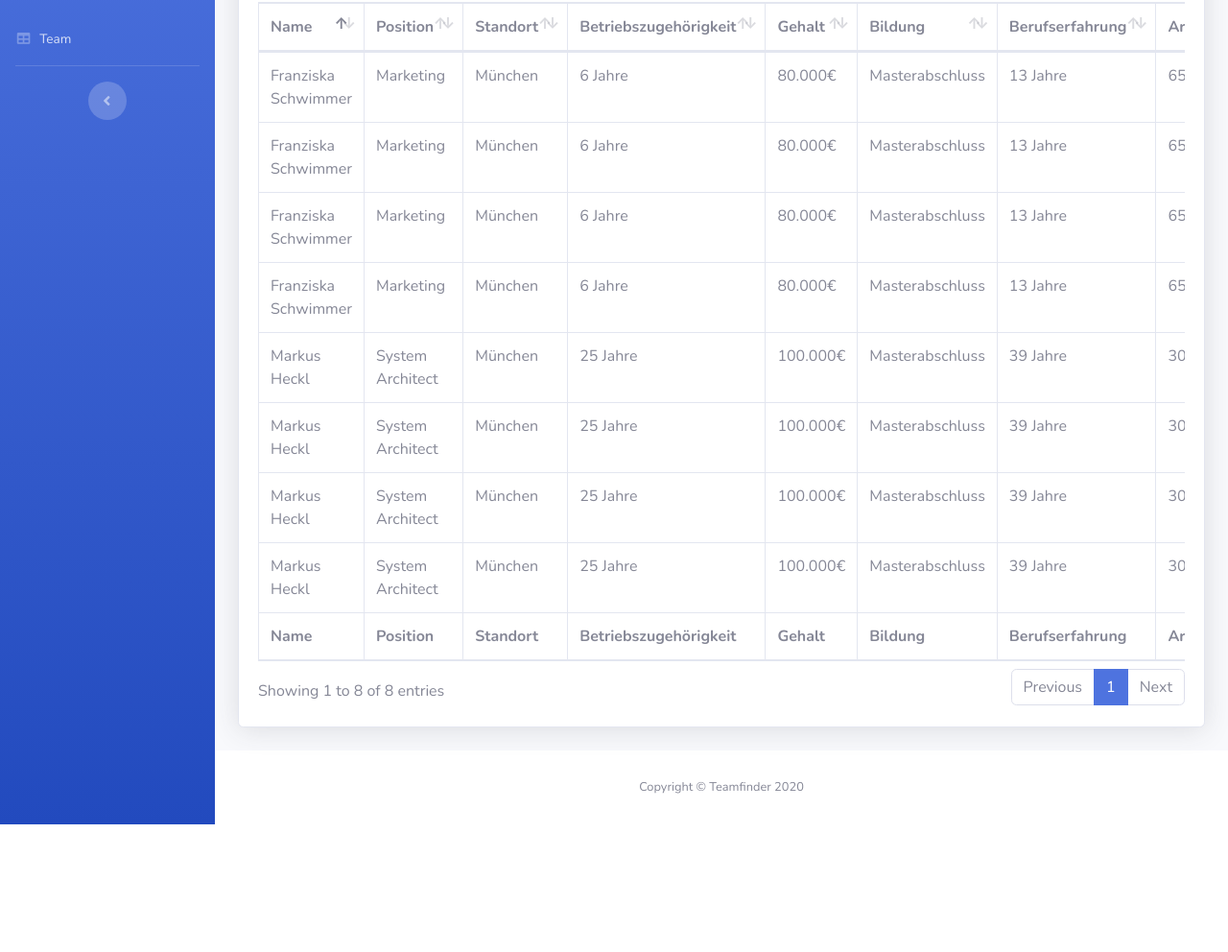
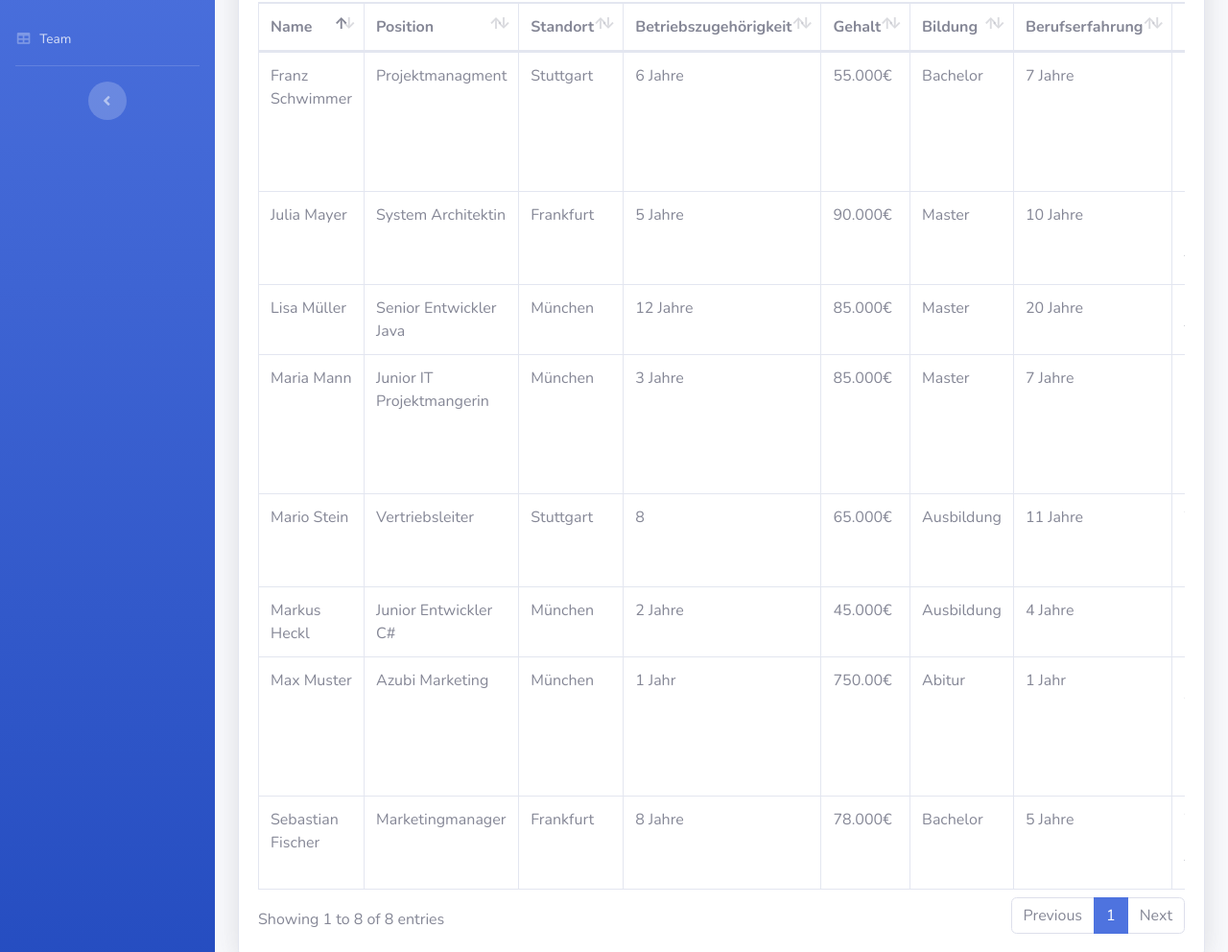
Before and after one commit to pascwin/teamfinder, a website with bundled scripts: page tables.html in a window 1280 px wide. Shown: the part 300-1292 px from the top of the page at 96% size. Before the commit the page ends 1159 px from the top, so only its background shows below. Built offline with nearby package versions, Linux system fonts and the light colour scheme.

Commit message:
TeamTeam

```diff
--- a/tables.html
+++ b/tables.html
@@ -329,101 +329,98 @@
                                             <th>Gehalt</th>
                                             <th>Bildung</th>
                                             <th>Berufserfahrung</th>
+                                            <th>Berufserfahrung</th>
                                             <th>Arbeitsauslastung</th>
                                         </tr>
                                     </thead>
-                                    <tfoot>
-                                        <tr>
-                                            <th>Name</th>
-                                            <th>Position</th>
-                                            <th>Standort</th>
-                                            <th>Betriebszugehörigkeit</th>
-                                            <th>Gehalt</th>
-                                            <th>Bildung</th>
-                                            <th>Berufserfahrung</th>
-                                            <th>Arbeitsauslastung</th>
-                                        </tr>
-                                    </tfoot>
                                     <tbody>
                                         <tr>
-                                            <td>Markus Heckl</td>
-                                            <td>System Architect</td>
+                                            <td>Max Muster</td>
+                                            <td>Azubi Marketing</td>
                                             <td>München</td>
-                                            <td>25 Jahre</td>
-                                            <td>100.000€</td>
-                                            <td>Masterabschluss</td>
-                                            <td>39 Jahre</td>
-                                            <td>30%</td>
+                                            <td>1 Jahr</td>
+                                            <td>750.00€</td>
+                                            <td>Abitur</td>
+                                            <td>1 Jahr</td>
+                                            <td>Unterstützung Verkauf / Konzeption, Strategie, Kreativität</td>
+                                            <td>75%</td>
                                         </tr>
                                         <tr>
-                                            <td>Franziska Schwimmer</td>
-                                            <td>Marketing</td>
+                                            <td>Julia Mayer</td>
+                                            <td>System Architektin</td>
+                                            <td>Frankfurt</td>
+                                            <td>5 Jahre</td>
+                                            <td>90.000€</td>
+                                            <td>Master</td>
+                                            <td>10 Jahre</td>
+                                            <td>Entwurf Software, Projektleitung, Teambuilding</td>
+                                            <td>100%</td>
+                                        </tr>
+                                        <tr>
+                                            <td>Lisa Müller</td>
+                                            <td>Senior Entwickler Java</td>
                                             <td>München</td>
+                                            <td>12 Jahre</td>
+                                            <td>85.000€</td>
+                                            <td>Master</td>
+                                            <td>20 Jahre</td>
+                                            <td>Programmierung, Teamleitung</td>
+                                            <td>90%</td>
+                                        </tr>
+                                        <tr>
+                                            <td>Franz Schwimmer</td>
+                                            <td>Projektmanagment</td>
+                                            <td>Stuttgart</td>
                                             <td>6 Jahre</td>
-                                            <td>80.000€</td>
-                                            <td>Masterabschluss</td>
-                                            <td>13 Jahre</td>
-                                            <td>65%</td>
+                                            <td>55.000€</td>
+                                            <td>Bachelor</td>
+                                            <td>7 Jahre</td>
+                                            <td>Projektleitung, Budgetverwaltung, Systemeinführung, Scrum, Konzeption, Beratung</td>
+                                            <td>90%</td>
                                         </tr>
                                         <tr>
                                             <td>Markus Heckl</td>
-                                            <td>System Architect</td>
+                                            <td>Junior Entwickler C#</td>
                                             <td>München</td>
-                                            <td>25 Jahre</td>
-                                            <td>100.000€</td>
-                                            <td>Masterabschluss</td>
-                                            <td>39 Jahre</td>
-                                            <td>30%</td>
+                                            <td>2 Jahre</td>
+                                            <td>45.000€</td>
+                                            <td>Ausbildung</td>
+                                            <td>4 Jahre</td>
+                                            <td>Programmierung</td>
+                                            <td>95%</td>
                                         </tr>
                                         <tr>
-                                            <td>Franziska Schwimmer</td>
-                                            <td>Marketing</td>
-                                            <td>München</td>
-                                            <td>6 Jahre</td>
-                                            <td>80.000€</td>
-                                            <td>Masterabschluss</td>
-                                            <td>13 Jahre</td>
-                                            <td>65%</td>
+                                            <td>Sebastian Fischer</td>
+                                            <td>Marketingmanager</td>
+                                            <td>Frankfurt</td>
+                                            <td>8 Jahre</td>
+                                            <td>78.000€</td>
+                                            <td>Bachelor</td>
+                                            <td>5 Jahre</td>
+                                            <td>Verkauf, Strategie, Präsentation, Teamleitung</td>
+                                            <td>110%</td>
                                         </tr>
                                         <tr>
-                                            <td>Markus Heckl</td>
-                                            <td>System Architect</td>
-                                            <td>München</td>
-                                            <td>25 Jahre</td>
-                                            <td>100.000€</td>
-                                            <td>Masterabschluss</td>
-                                            <td>39 Jahre</td>
-                                            <td>30%</td>
+                                            <td>Mario Stein</td>
+                                            <td>Vertriebsleiter</td>
+                                            <td>Stuttgart</td>
+                                            <td>8</td>
+                                            <td>65.000€</td>
+                                            <td>Ausbildung</td>
+                                            <td>11 Jahre</td>
+                                            <td>Verkauf, Kundenakquise, Kundenpflege</td>
+                                            <td>60%</td>
                                         </tr>
                                         <tr>
-                                            <td>Franziska Schwimmer</td>
-                                            <td>Marketing</td>
+                                            <td>Maria Mann</td>
+                                            <td>Junior IT Projektmangerin</td>
                                             <td>München</td>
-                                            <td>6 Jahre</td>
-                                            <td>80.000€</td>
-                                            <td>Masterabschluss</td>
-                                            <td>13 Jahre</td>
-                                            <td>65%</td>
-                                        </tr>
-                                        <tr>
-                                            <td>Markus Heckl</td>
-                                            <td>System Architect</td>
-                                            <td>München</td>
-                                            <td>25 Jahre</td>
-                                            <td>100.000€</td>
-                                            <td>Masterabschluss</td>
-                                            <td>39 Jahre</td>
-                                            <td>30%</td>
-                                        </tr>
-                                        <tr>
-                                            <td>Franziska Schwimmer</td>
-                                            <td>Marketing</td>
-                                            <td>München</td>
-                                            <td>6 Jahre</td>
-                                            <td>80.000€</td>
-                                            <td>Masterabschluss</td>
-                                            <td>13 Jahre</td>
-                                            <td>65%</td>
+                                            <td>3 Jahre</td>
+                                            <td>85.000€</td>
+                                            <td>Master</td>
+                                            <td>7 Jahre</td>
+                                            <td>Systemeinführung, Systemumstellung, Scrum,  IT Beratung, Konzeption</td>
+                                            <td>95%</td>
                                         </tr>
                                     </tbody>
                                 </table>
```
Also changed, not shown: index.html (+1 -1 lines), team.html (+1 -1 lines).
